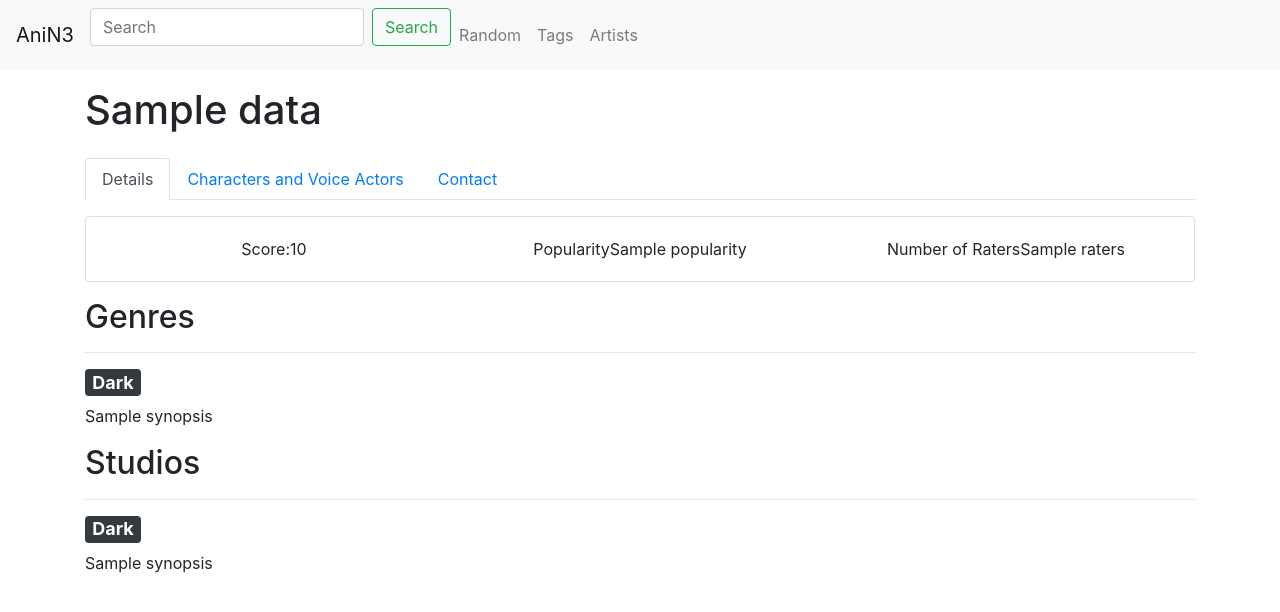
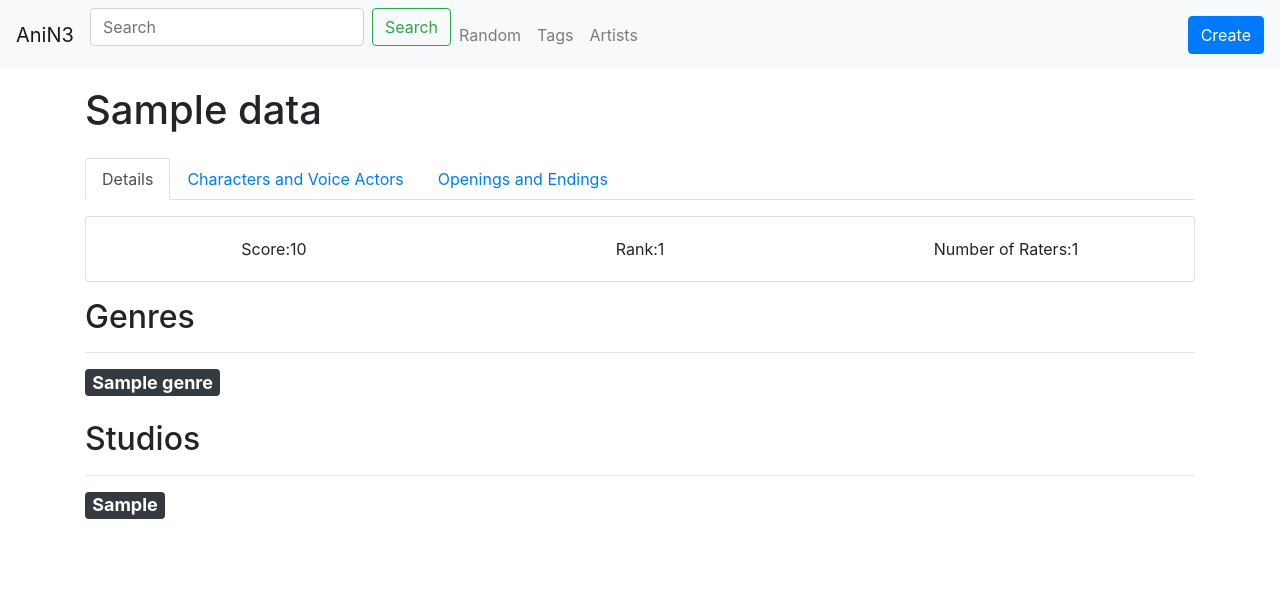
Before and after one commit to FlipGoncalves/Anin3_WebSemantic, a Django app: template WSProject1/app/templates/anime.html in a window 1280 px wide. Shown: the top 612 px of the page. Run offline with Django 4.2, Linux system fonts and the light colour scheme; the template is opened without the code that fills it: most values are stand-ins (such as "Sample title", 1, 10 or a date in 2020); some libraries are stand-ins or nearby versions.

Commit message:
Adding interface

```diff
--- a/WSProject1/app/apps.py
+++ b/WSProject1/app/apps.py
@@ -27,9 +27,9 @@ class AppConfig(AppConfig):
 
             main_dir = dir_partition[0] + dir_partition[1]
 
-            repo_config_dir = main_dir + "\\anin3-config.ttl"
+            repo_config_dir = main_dir + "/anin3-config.ttl"
 
-            data_dir = main_dir + "\\animes.nt"
+            data_dir = main_dir + "/animes.nt"
 
             with open(repo_config_dir, 'r', encoding='utf-8') as file:
                 data = file.readlines()
--- a/WSProject1/app/templates/anime.html
+++ b/WSProject1/app/templates/anime.html
@@ -4,7 +4,7 @@
 {% block title %}Anime{% endblock %}
 
 {% block content %}
-<h1 class="pt-3">{{ data.Name }}</h1>
+<h1 class="pt-3">{{ data.title }}</h1>
 
 <ul class="nav nav-tabs pt-3" role="tablist">
 	<li class="nav-item">
@@ -14,7 +14,7 @@
 	  <a class="nav-link" data-toggle="tab" href="#characters" role="tab">Characters and Voice Actors</a>
 	</li>
 	<li class="nav-item">
-	  <a class="nav-link" data-toggle="tab" href="#contact" role="tab">Contact</a>
+	  <a class="nav-link" data-toggle="tab" href="#openings" role="tab">Openings and Endings</a>
 	</li>
   </ul>
 
@@ -25,15 +25,15 @@
 				<div class="row">
 					<div class="col-md-4 d-flex justify-content-center">
 					  	Score:
-					  	<p class="card-text"> {{ data.Score }}</p>
+					  	<p class="card-text"> {{ data.score }}</p>
 					</div>
 					<div class="col-md-4 d-flex justify-content-center">
-						Popularity
-						<p class="card-text">{{ data.Popularity }}</p>
+						Rank:
+						<p class="card-text">{{ data.rank }}</p>
 					</div>
 					<div class="col-md-4 d-flex justify-content-center">
-						Number of Raters
-						<p class="card-text">{{ data.Raters }}</p>
+						Number of Raters:
+						<p class="card-text">{{ data.num_members }}</p>
 					</div>
 				</div>
 			</div>
@@ -41,35 +41,57 @@
 		<section>
 			<h2 class="pt-3">Genres</h2>
 			<hr>
-			<h4><a href="#" class="badge badge-dark">Dark</a></h4>
-			<p class="card-text">{{ data.Synopsis }}</p>
+			{% for g in data.genre %}
+				<h4><a href="{% url 'genreTitle' genre=g %}" class="badge badge-dark" >{{ g }}</a></h4>
+			{% endfor %}
 		</section>
 		<section>
 			<h2 class="pt-3">Studios</h2>
 			<hr>
-			<h4><a href="#" class="badge badge-dark">Dark</a></h4>
-			<p class="card-text">{{ data.Synopsis }}</p>
+			<h4><a href="#" class="badge badge-dark">{{ data.made_by }}</a></h4>
 		</section>
 	</div>
 	<div id="characters" class="tab-pane fade" role="tabpanel">
 	</br>
 			<div class="row">
-			{% for character in data.Characters %}
+			{% for character in data.characters %}
 				<div class="col-sm-3">
 					<div class="card border-primary mb-3" style="max-width: 18rem;">
-							<div class="card-header">Role: {{ character.Role }}</div>
-							<div class="card-body text-primary">
-							<h5 class="card-title">Name: {{ character.Name }}</h5>
-							<p class="card-text"><a href="{% url 'voiceActorByName' nome=character.VoiceActor %}">Voice Actor:{{ character.VoiceActor }}</a></p>
+							<div class="card-header">Role: {{ character.role }}</div>
+							<div class="card-body text-dark">
+							<h5 class="card-title">Name: {{ character.name }}</h5>
+							<p class="card-text"><a href="{% url 'voiceActor' nome=character.voiceactor %}">Voice Actor:{{ character.voiceactor }}</a></p>
 							</div>
 					</div>
 				</div>
 			{% endfor %}
 			</div>
 	</div>
-	<div id="contact" class="tab-pane fade" role="tabpanel">
-	  <h1>Contact Page</h1>
-	  <p>Get in touch with me.</p>
+	<div id="openings" class="tab-pane fade" role="tabpanel">
+		<h2 class="pt-3">Openings</h2>
+		<hr>
+		{% for op in data.openings %}
+		<div class="col-sm-3">
+			<div class="card border-primary mb-3" style="max-width: 18rem;">
+					<div class="card-body text-dark">
+					<h5 class="card-title">Name: {{ op.name }}</h5>
+					<p class="card-text"> Artist:{{ op.opartist }}</a></p>
+					</div>
+			</div>
+		</div>
+		{% endfor %}
+		<h2 class="pt-3">Endings</h2>
+		<hr>
+		{% for ed in data.endings %}
+		<div class="col-sm-3">
+			<div class="card border-primary mb-3" style="max-width: 18rem;">
+					<div class="card-body text-dark">
+					<h5 class="card-title">Name: {{ ed.name }}</h5>
+					<p class="card-text"> Artist:{{ ed.endartist }}</a></p>
+					</div>
+			</div>
+		</div>
+		{% endfor %}
 	</div>
 </div>
 
--- a/WSProject1/app/templates/base.html
+++ b/WSProject1/app/templates/base.html
@@ -8,8 +8,8 @@
 
 <nav class="navbar navbar-expand-lg navbar-light bg-light">
 	<a class="navbar-brand" href="/">AniN3</a>
-	<form class="form-inline">
-		<input class="form-control mr-sm-2" type="search" placeholder="Search" aria-label="Search">
+	<form class="form-inline" method="get" action="{% url 'searchByName' %}">
+		<input class="form-control mr-sm-2" name="query" type="search" placeholder="Search" aria-label="Search">
 		<button class="btn btn-outline-success my-2 my-sm-0" type="submit">Search</button>
 	</form>
 	<button class="navbar-toggler" type="button" data-toggle="collapse" data-target="#navbarNav" aria-controls="navbarNav" aria-expanded="false" aria-label="Toggle navigation">
@@ -27,11 +27,19 @@
 			<a class="nav-link" href="#">Artists</a>
 		  </li>
 	  </ul>
+
 	</div>
+	<ul class="nav navbar-nav navbar-right">
+		<li>
+			<div class="btn-nav"><a class="btn btn-primary btn-small navbar-btn" href="/insert">Create</a>
+			</div>
+		</li>
+	</ul>
 </nav>
 
 
 <div class="container">
     {% block content %}
     {% endblock %}
+
 </div>
```
Also changed, not shown: WSProject1/WSProject1/urls.py (+6 -2 lines), WSProject1/app/templates/genre.html (added, +18 -0 lines), WSProject1/app/templates/index.html (+5 -42 lines), WSProject1/app/templates/insert.html (added, +31 -0 lines), WSProject1/app/templates/search.html (added, +52 -0 lines), WSProject1/app/templates/voice.html (+4 -13 lines), WSProject1/app/views.py (+25 -9 lines).
